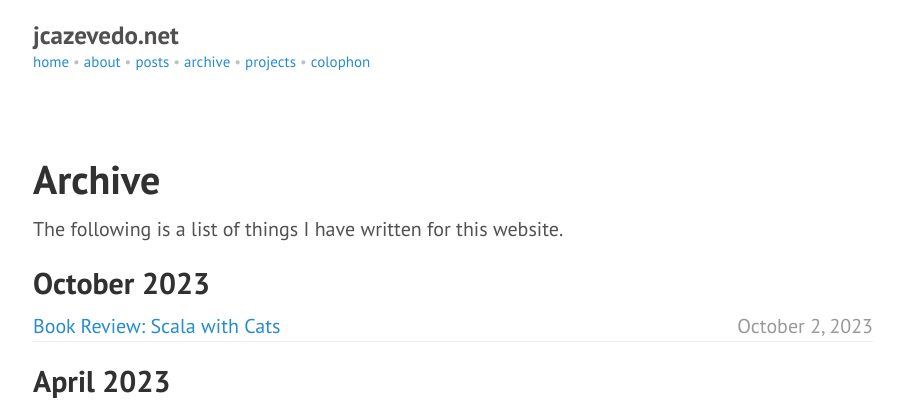
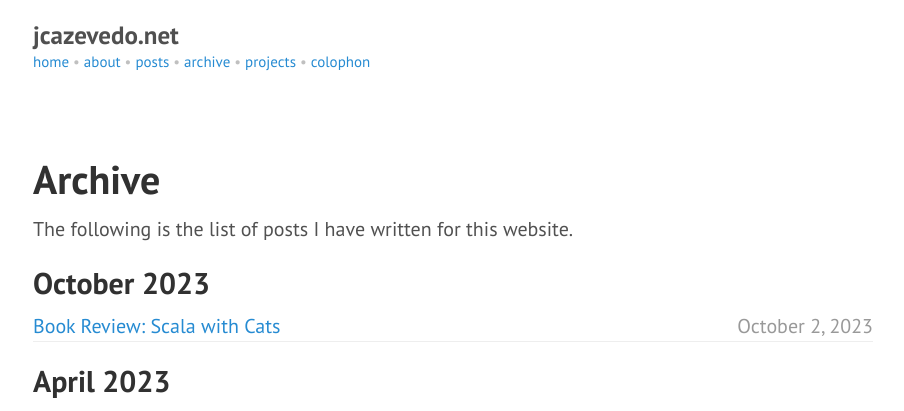
Before and after one commit to jcazevedo/jcazevedo.net, a Jekyll site: the page built from posts/archive.html, in a window 1280 px wide and 900 px high. Shown: the top 411 px of the window, without its empty margins (187-1091 px from the left). Built offline with Jekyll 4.4.1, drawn with Linux system fonts in a browser that asks for light colours.

Commit message:
Update archive introduction

```diff
--- a/posts/archive.html
+++ b/posts/archive.html
@@ -6,7 +6,7 @@ title: Archive
 <h1>Archive</h1>
 
 <p>
-  The following is a list of things I have written for this website.
+  The following is the list of posts I have written for this website.
 </p>
 
 <div class="archive-posts">
```
